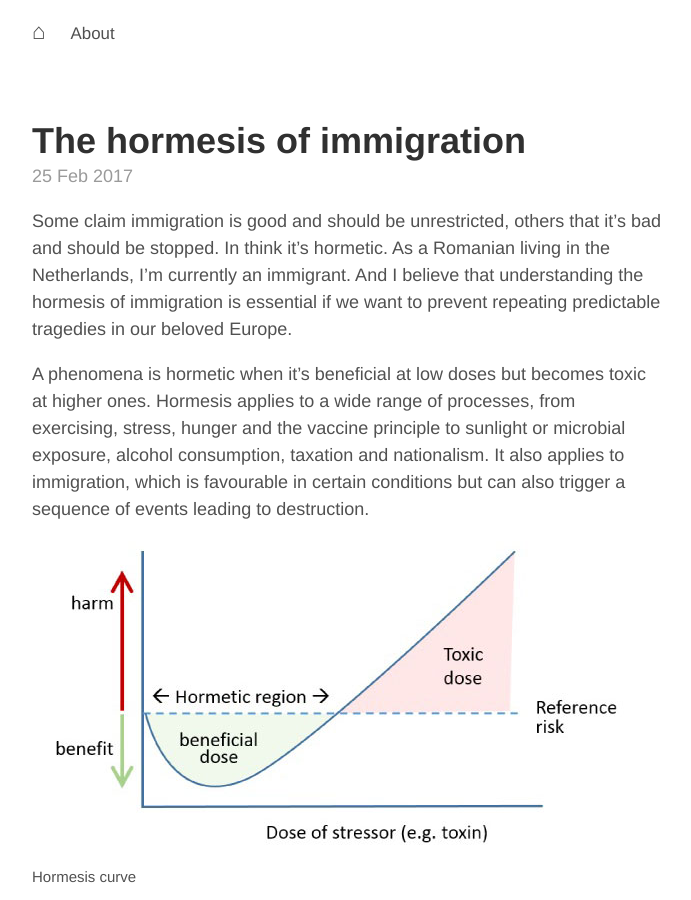
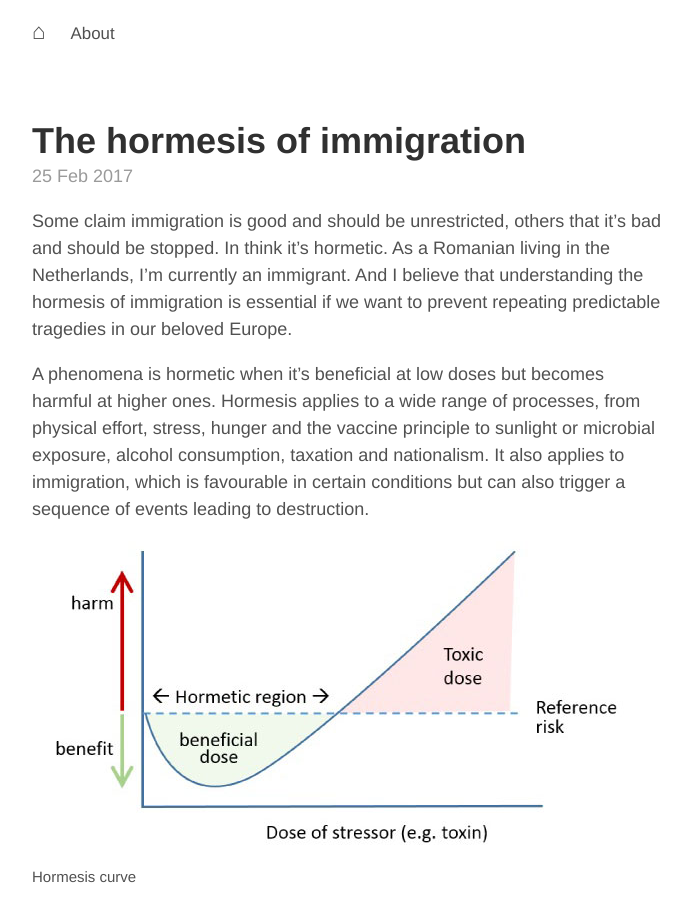
Before and after one commit to aoghina/aoghina.github.io, a Jekyll site: the page built from _posts/2017-02-25-the-hormesis-of-immigration.md, in a window 1280 px wide and 900 px high. Shown: the whole window, without its empty margins (293-984 px from the left). Built offline with Jekyll 4.4.1, drawn with Linux system fonts in a browser that asks for light colours; comment, search, counter and statistics services are not loaded.

Commit message:
Update hormesis

```diff
--- a/_posts/2017-02-25-the-hormesis-of-immigration.md
+++ b/_posts/2017-02-25-the-hormesis-of-immigration.md
@@ -9,7 +9,7 @@ Some claim immigration is good and should be unrestricted, others that it's bad
 
 <!--more-->
 
-A phenomena is hormetic when it's beneficial at low doses but becomes toxic at higher ones. Hormesis applies to a wide range of processes, from exercising, stress, hunger and the vaccine principle to sunlight or microbial exposure, alcohol consumption, taxation and nationalism. It also applies to immigration, which is favourable in certain conditions but can also trigger a sequence of events leading to destruction.
+A phenomena is hormetic when it's beneficial at low doses but becomes harmful at higher ones. Hormesis applies to a wide range of processes, from physical effort, stress, hunger and the vaccine principle to sunlight or microbial exposure, alcohol consumption, taxation and nationalism. It also applies to immigration, which is favourable in certain conditions but can also trigger a sequence of events leading to destruction.
 
 ![Hormesis curve](/assets/hormesis-curve.jpg "Hormesis curve")
 <sup>Hormesis curve</sup>
```
